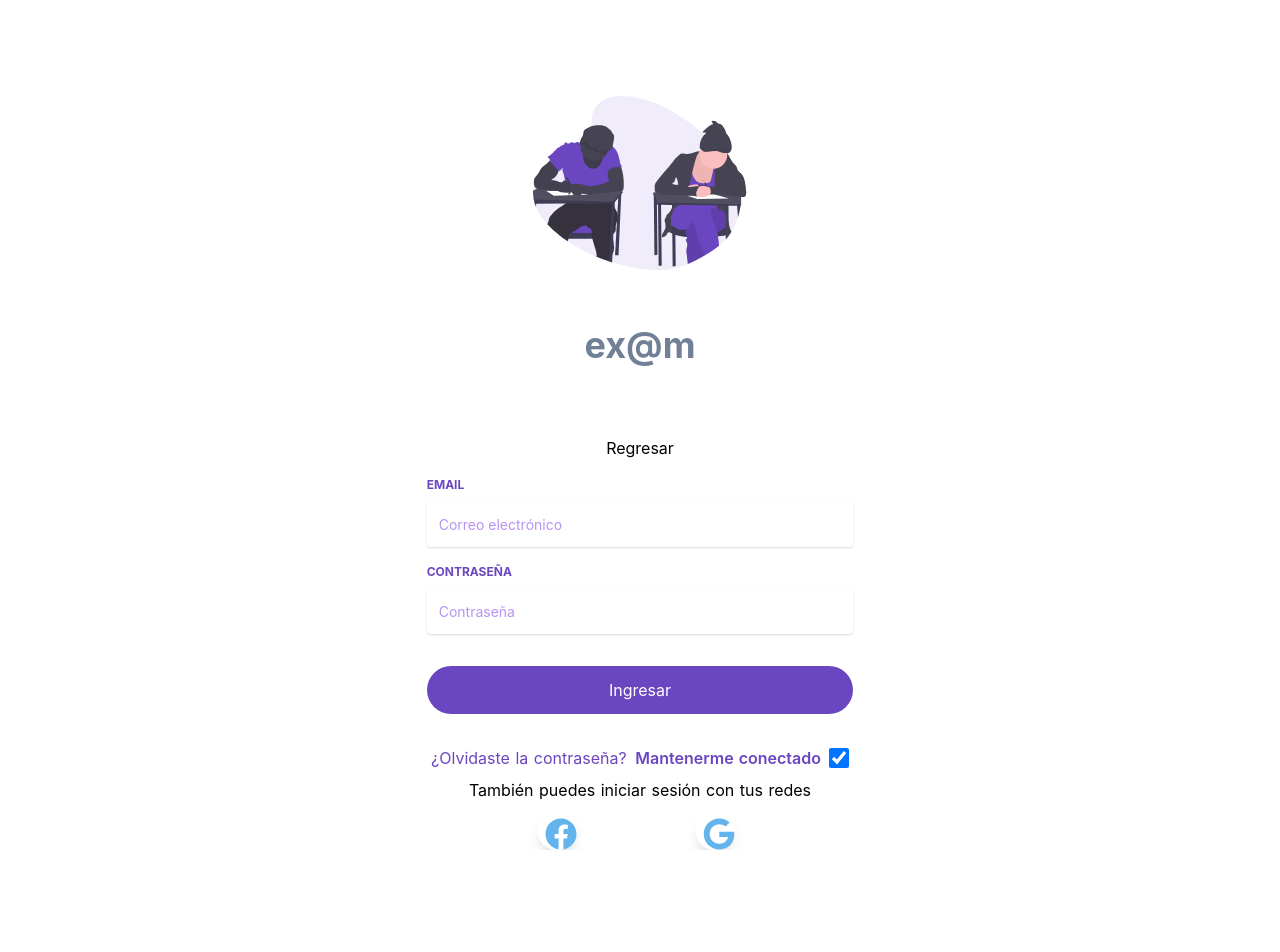
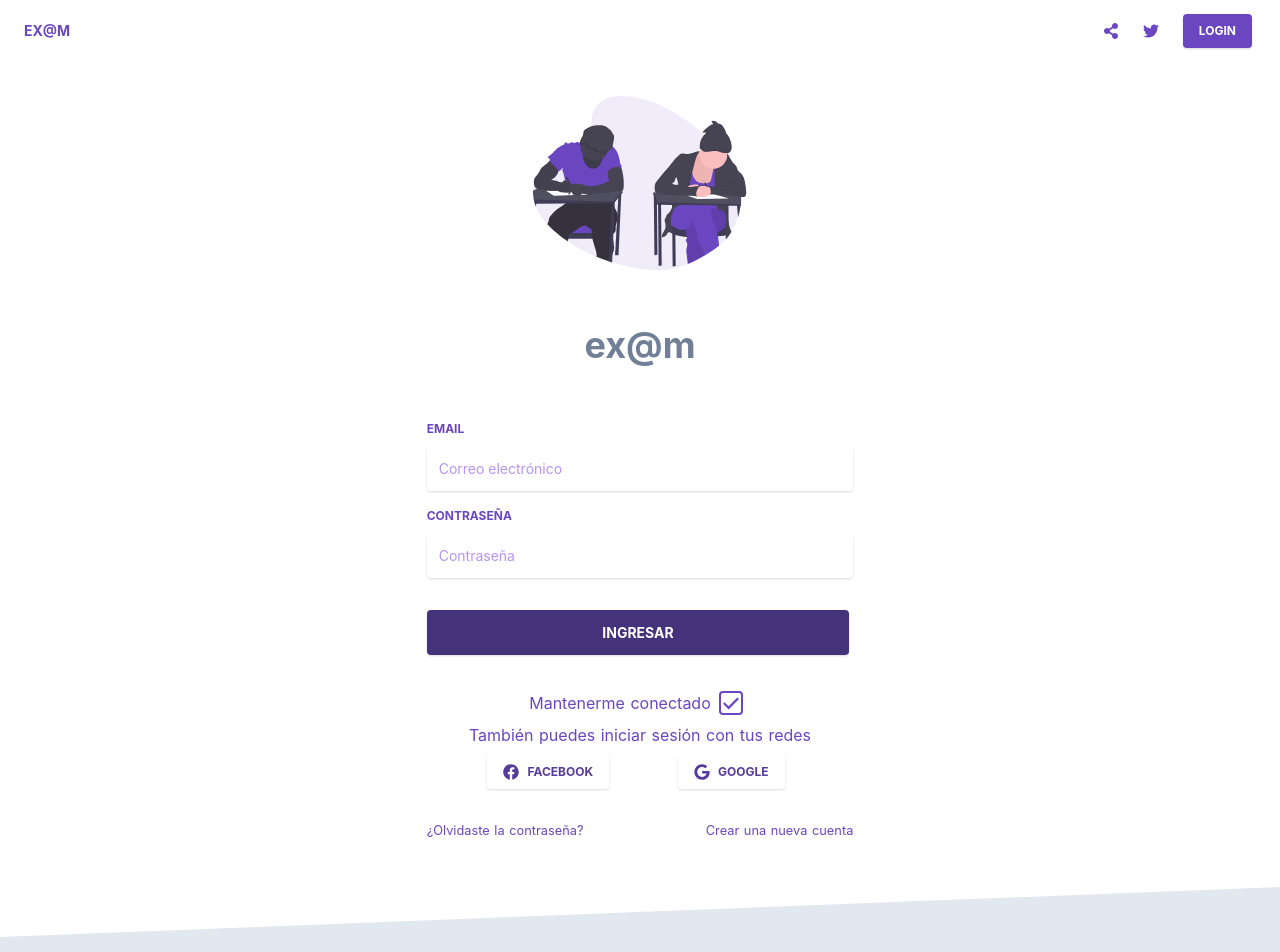
Before and after one commit to MichiWoo/exam, a Nuxt app: page /login in a window 1280 px wide. Shown: the top 952 px of the page. Before the commit the page ends 850 px from the top, so only its background shows below. Built offline with nearby package versions, Linux system fonts and the light colour scheme.

Commit message:
:zap: Se le dio mejores estilos a inputs. Close #4

```diff
--- a/components/Footer.vue
+++ b/components/Footer.vue
@@ -1,5 +1,5 @@
 <template>
-  <footer class="relative pt-8 pb-6 bg-gray-300">
+  <footer class="relative pt-8 pb-6 mt-16 bg-gray-300 lg:mt-24">
     <div
       class="absolute top-0 left-0 right-0 bottom-auto w-full -mt-20 overflow-hidden pointer-events-none"
       style="height: 80px; transform: translateZ(0px)"
--- a/components/FormLogin.vue
+++ b/components/FormLogin.vue
@@ -1,5 +1,5 @@
 <template>
-  <form class="w-2/6">
+  <form class="w-full">
     <div class="space-y-4">
       <TextInput
         name="email"
@@ -18,21 +18,34 @@
       <BlockButton> Ingresar </BlockButton>
     </div>
     <div class="flex flex-col justify-around w-full sm:flex-row">
-      <router-link to="/recover-password" class="text-purple-700"
-        >¿Olvidaste la contraseña?</router-link
-      >
       <CheckInput name="keepSession" label="Mantenerme conectado" />
     </div>
     <div class="flex items-center justify-center">
-      <p class="py-2">También puedes iniciar sesión con tus redes</p>
+      <p class="py-2 text-purple-700">
+        También puedes iniciar sesión con tus redes
+      </p>
     </div>
     <div class="flex items-center w-full justify-evenly">
-      <SocialButton>
-        <Facebook class="w-8 h-8" />
-      </SocialButton>
-      <SocialButton>
-        <Google class="w-8 h-8" />
-      </SocialButton>
+      <IconButton>
+        <Facebook class="w-4 h-4 mr-2" />
+        <span>Facebook</span>
+      </IconButton>
+      <IconButton>
+        <Google class="w-4 h-4 mr-2" />
+        <span>Google</span>
+      </IconButton>
+    </div>
+    <div class="flex flex-wrap mt-6">
+      <div class="w-1/2">
+        <a href="/" class="text-purple-700"
+          ><small>¿Olvidaste la contraseña?</small></a
+        >
+      </div>
+      <div class="w-1/2 text-right">
+        <a href="/" class="text-purple-700"
+          ><small>Crear una nueva cuenta</small></a
+        >
+      </div>
     </div>
   </form>
 </template>
@@ -42,7 +55,7 @@ export default {
   name: 'Login',
   components: {
     BlockButton: () => import('@/components/buttons/BlockButton.vue'),
-    SocialButton: () => import('~/components/buttons/SocialButton.vue'),
+    IconButton: () => import('~/components/buttons/IconButton.vue'),
     TextInput: () => import('~/components/inputs/TextInput.vue'),
     CheckInput: () => import('~/components/inputs/CheckInput.vue'),
     Facebook: () => import('@/components/icons/Facebook'),
--- a/components/Home.vue
+++ b/components/Home.vue
@@ -24,7 +24,7 @@
             rel="noopener noreferrer"
             class="p-2 mx-2 border-2 border-gray-600 rounded-md"
           >
-            GitHub Ornzanización.
+            GitHub Organización.
           </a>
         </div>
       </div>
--- a/components/Navbar.vue
+++ b/components/Navbar.vue
@@ -8,10 +8,10 @@
       <div
         class="relative flex justify-between w-full lg:w-auto lg:static lg:block lg:justify-start"
       >
-        <a
+        <nuxt-link
           class="inline-block py-2 mr-4 text-sm font-bold leading-relaxed text-purple-700 uppercase whitespace-no-wrap"
-          href="https://www.creative-tim.com/learning-lab/tailwind-starter-kit#/presentation"
-          >Nombre de la Aplicacion</a
+          to="/"
+          >Ex@m</nuxt-link
         ><button
           class="block px-3 py-1 text-xl leading-none bg-transparent border border-transparent border-solid rounded outline-none cursor-pointer lg:hidden focus:outline-none"
           type="button"
@@ -24,15 +24,6 @@
         class="items-center flex-grow bg-purple-100 lg:flex lg:bg-transparent lg:shadow-none"
         :class="{ hidden: !showMenu, block: showMenu }"
       >
-        <ul class="flex flex-col mr-auto list-none lg:flex-row">
-          <li class="flex items-center">
-            <a
-              class="flex items-center px-3 py-4 text-xs font-bold text-gray-800 uppercase lg:text-purple-700 lg:hover:text-purple-300 lg:py-2"
-              href="https://www.creative-tim.com/learning-lab/tailwind-starter-kit#/landing"
-              >Docs</a
-            >
-          </li>
-        </ul>
         <ul class="flex flex-col list-none lg:flex-row lg:ml-auto">
           <li class="flex items-center">
             <a
@@ -58,11 +49,13 @@
             >
           </li>
           <li class="flex items-center">
-            <Button
-              class="text-white bg-purple-700 active:bg-purple-100 hover:bg-purple-400"
-            >
-              <nuxt-link to="/login"> Login </nuxt-link>
-            </Button>
+            <nuxt-link to="/login">
+              <Button
+                class="text-white bg-purple-700 active:bg-purple-100 hover:bg-purple-400"
+              >
+                Login
+              </Button>
+            </nuxt-link>
           </li>
         </ul>
       </div>
--- a/components/buttons/BlockButton.vue
+++ b/components/buttons/BlockButton.vue
@@ -1,7 +1,8 @@
 <template>
   <button
-    class="w-full h-12 text-white bg-purple-700 rounded-full hover:bg-purple-900 focus:outline-none focus:ring-2 focus:ring-offset-purple-700 focus:ring-opacity-50"
-    type="submit"
+    class="w-full px-6 py-3 mb-1 mr-1 text-sm font-bold text-white uppercase bg-purple-900 rounded shadow outline-none active:bg-purple-700 hover:shadow-lg focus:outline-none"
+    type="button"
+    style="transition: all 0.15s ease 0s"
   >
     <slot />
   </button>
--- /dev/null
+++ b/components/buttons/IconButton.vue
@@ -0,0 +1,15 @@
+<template>
+  <button
+    class="inline-flex items-center px-4 py-2 mb-1 mr-2 text-xs font-bold text-purple-800 uppercase bg-white rounded shadow outline-none active:bg-purple-100 focus:outline-none hover:shadow-md"
+    type="button"
+    style="transition: all 0.15s ease 0s"
+  >
+    <slot />
+  </button>
+</template>
+
+<script>
+export default {
+  name: 'IconButton',
+}
+</script>
--- a/components/inputs/CheckInput.vue
+++ b/components/inputs/CheckInput.vue
@@ -1,19 +1,24 @@
 <template>
   <div class="flex flex-col justify-center flex-start">
-    <label
-      class="flex items-center justify-between text-purple-700"
-      :for="name"
-    >
-      <div class="flex items-center justify-center">
-        <span class="mr-2 font-semibold form-checkbox">{{ label }}</span>
+    <label class="flex items-start justify-start">
+      <div class="mr-2 text-purple-700">{{ label }}</div>
+      <div
+        class="flex items-center justify-center flex-shrink-0 w-6 h-6 mr-2 bg-white border-2 border-purple-700 rounded focus-within:border-purple-500"
+      >
         <input
           :id="name"
           v-model="inputValue"
           type="checkbox"
           :name="name"
-          class="w-5 h-5 text-purple-700 border-2 border-purple-700 checked:bg-purple-700 checked:border-transparent"
+          class="absolute opacity-0"
           style="transition: all 0.15s ease 0s"
         />
+        <svg
+          class="hidden w-4 h-4 text-purple-700 pointer-events-none fill-current"
+          viewBox="0 0 20 20"
+        >
+          <path d="M0 11l2-2 5 5L18 3l2 2L7 18z" />
+        </svg>
       </div>
     </label>
   </div>
@@ -39,3 +44,9 @@ export default {
   },
 }
 </script>
+
+<style scoped>
+input:checked + svg {
+  display: block;
+}
+</style>
--- a/pages/login.vue
+++ b/pages/login.vue
@@ -1,17 +1,20 @@
 <template>
-  <div class="container mx-auto">
+  <div>
+    <header>
+      <Navbar />
+    </header>
+    <main>
       <div class="flex flex-col items-center justify-center mt-24">
         <div class="flex items-center justify-center w-3/6 lg:w-1/6">
           <Exam class="w-full" />
         </div>
         <h1 class="my-12 text-4xl font-bold text-gray-600">ex@m</h1>
-      <div
-        class="flex items-center justify-center w-4/6 py-2 my-2 rounded-xl sm:w-2/6"
-      >
-        <nuxt-link to="/">Regresar</nuxt-link>
-      </div>
+        <div class="w-96 lg:w-2/6">
           <FormLogin />
         </div>
+      </div>
+    </main>
+    <Footer />
   </div>
 </template>
 
```
Lines whose indentation alone changed are shown as unchanged.
